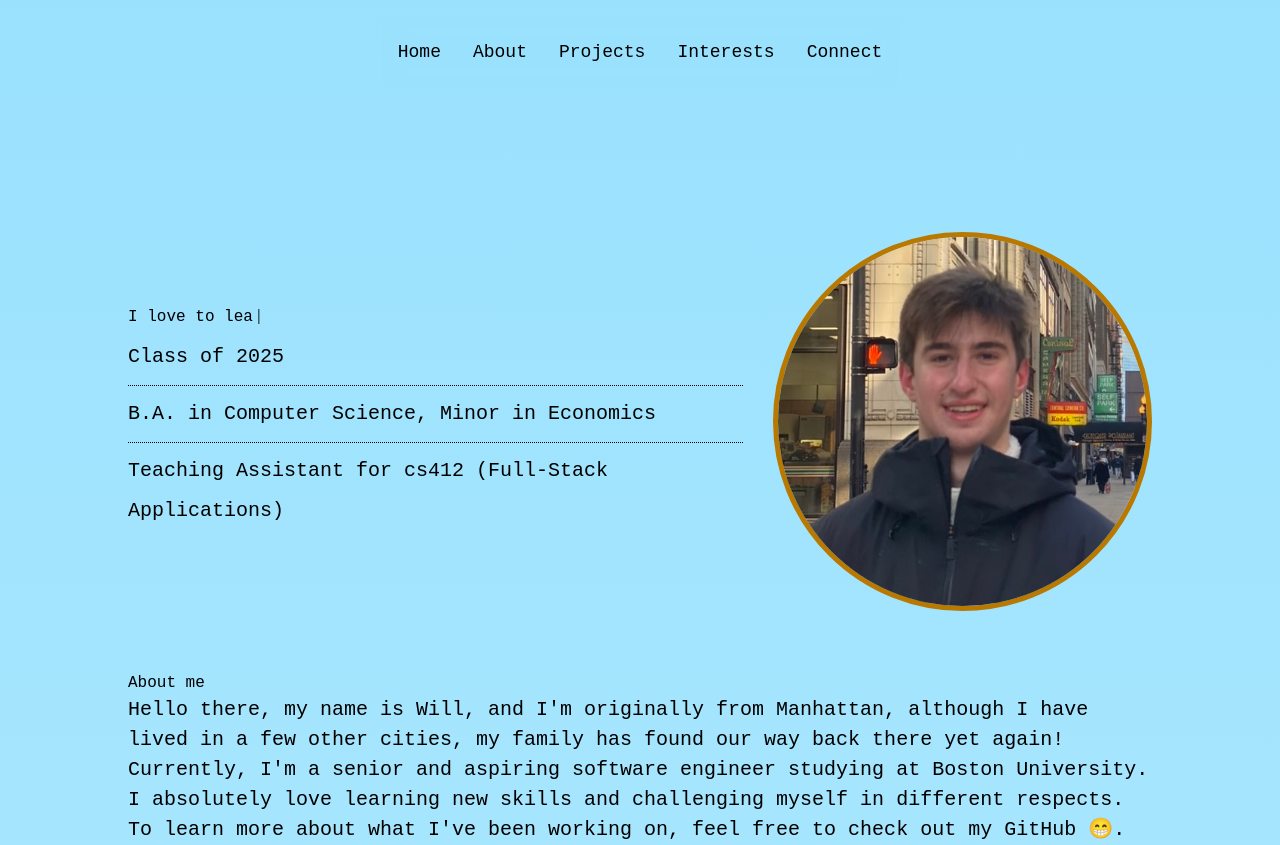
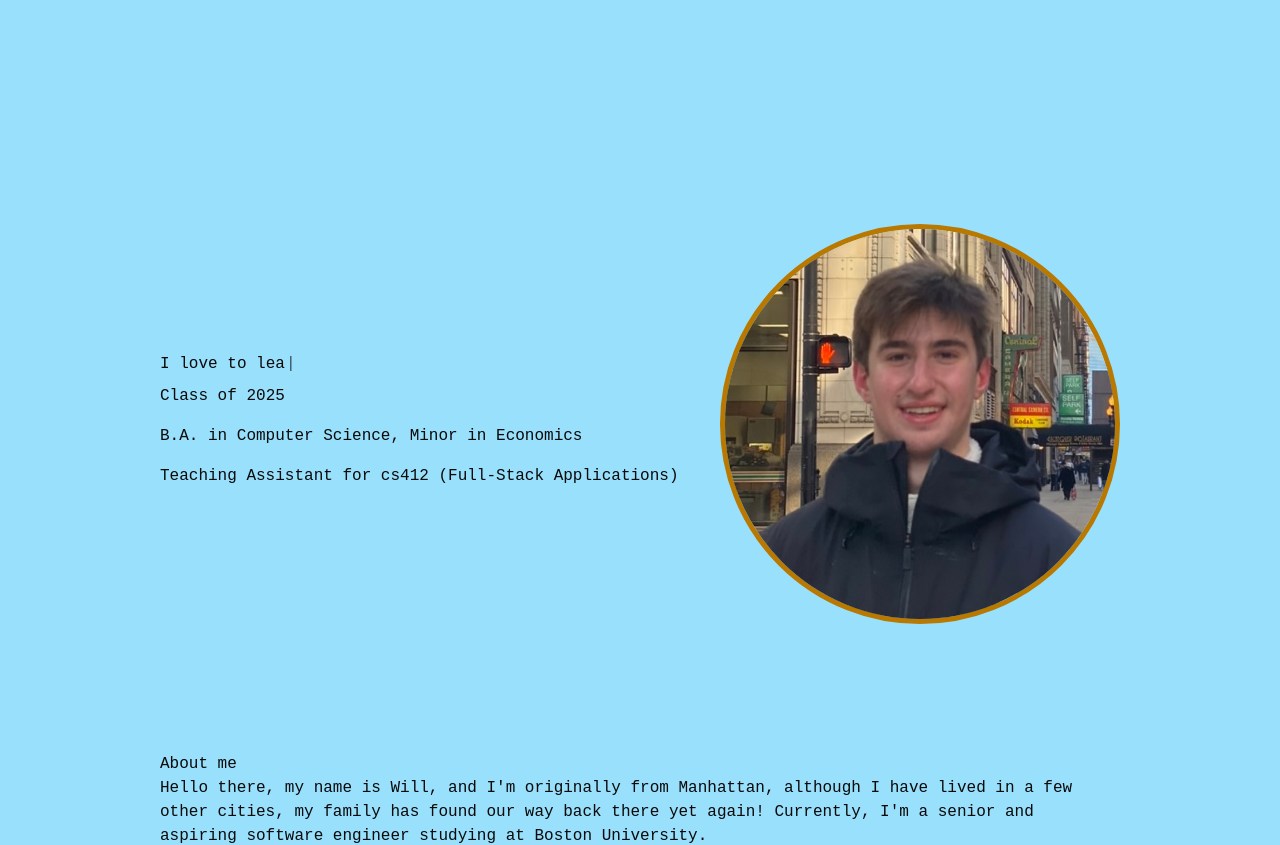
Before and after one commit to wderocco8/portfolio, a React (Vite) app: page / in a window 1280 px wide. Shown: the top 845 px of the page. Built offline with nearby package versions, Linux system fonts and the light colour scheme.

Commit message:
fixed some styles and started changing to tailwind

```diff
--- a/src/App.tsx
+++ b/src/App.tsx
@@ -1,7 +1,7 @@
 import About from "./components/About/About";
 import Activities from "./components/Activities/Activities";
 import Connect from "./components/Connect/Connect";
-import Navbar from "./components/Navbar/Navbar";
+// import Navbar from "./components/Navbar/Navbar";
 import Profile from "./components/Profile/Profile";
 import Projects from "./components/Projects/Projects";
 import { fadeInTableRows } from "./utils/fadeInTable";
@@ -15,30 +15,25 @@ function App() {
   };
 
   return (
-    <>
-      {/* Navigation bar */}
-      <Navbar />
+    <div className="scroll-smooth ">
+      {/* <Navbar /> */}
 
-      <div className="container">
-        {/* Name and Profile --> */}
+      <div className="w-3/4 flex flex-col gap-16 mx-auto mt-56 font-[Courier_New]">
         {/* TODO: navigate to `components/Profile/Profile.tsx and update all TODO:s */}
         <Profile />
 
         <div className="content-separator"></div>
 
-        {/* Short Bio */}
         {/* TODO: navigate to `components/About/About.tsx and update all TODO:s */}
         <About />
 
         <div className="content-separator"></div>
 
-        {/* Projects */}
         {/* TODO: navigate to `components/Projects/Projects.tsx and update all TODO:s */}
         <Projects />
 
         <div className="content-separator"></div>
 
-        {/* Activites and --> */}
         {/* TODO: navigate to `components/Activities/Activities.tsx and update all TODO:s */}
         <Activities />
 
@@ -50,12 +45,11 @@ function App() {
 
         <div className="content-separator"></div>
 
-        {/* chatbot Section */}
         {/* TODO: navigate to `components/Chatbot/Chatbot.tsx and update all TODO:s */}
-        {/* Chatbot is inactive (not using OpenAPI token to save money, find a free alternaitve in the future) */}
+        {/* NOTE: Chatbot is inactive (not using OpenAPI token to save money, find a free alternaitve in the future) */}
         {/* <Chatbot /> */}
       </div>
-    </>
+    </div>
   );
 }
 
--- a/src/components/About/About.tsx
+++ b/src/components/About/About.tsx
@@ -28,9 +28,9 @@ const aboutData: AboutData = {
 
 export default function About() {
   return (
-    <>
+    <div>
       <h2 id="about">About me</h2>
       {aboutData.info}
-    </>
+    </div>
   );
 }
--- a/src/components/Activities/Activities.tsx
+++ b/src/components/Activities/Activities.tsx
@@ -113,7 +113,7 @@ const activities: ActivityProps[] = [
  */
 export default function Activities() {
   return (
-    <>
+    <div>
       {/* TODO: with your info --> */}
       <h2 id="interests">How I spend my free time?</h2>
       <div className="interests-table-container">
@@ -132,6 +132,6 @@ export default function Activities() {
           </tbody>
         </table>
       </div>
-    </>
+    </div>
   );
 }
--- a/src/components/Chatbot/Chatbot.tsx
+++ b/src/components/Chatbot/Chatbot.tsx
@@ -8,6 +8,8 @@ import {
   ChatCompletionCreateParamsStreaming,
   ChatCompletionMessageParam,
 } from "openai/resources.mjs";
+
+// DISCLAIMER: THIS FILE IS TEMPORARILY DEPRECATED (MABYE WILL ADD BACK IF WE CREATE A REAL "BACKEND")
 
 // TODO: replace this with your actual experiences (you can write MUCH more than I did...)
 const USER_BACKGROUND = `
@@ -43,7 +45,6 @@ export default function Chatbot() {
   );
   const [isLoading, setIsLoading] = useState<boolean>(false);
   const chatboxRef = useRef<HTMLDivElement>(null);
-
 
   useEffect(() => {
     const scrollToBottom = () => {
--- a/src/components/Connect/Connect.tsx
+++ b/src/components/Connect/Connect.tsx
@@ -46,7 +46,7 @@ const connectData: ConnectDataItem[] = [
  */
 export default function Connect() {
   return (
-    <>
+    <div>
       <h2 id="connect">Let's Connect</h2>
       <div className="connect-container">
         <p>Feel free to reach out through any of these platforms:</p>
@@ -70,6 +70,6 @@ export default function Connect() {
           })}
         </ul>
       </div>
-    </>
+    </div>
   );
 }
--- a/src/components/Profile/Profile.tsx
+++ b/src/components/Profile/Profile.tsx
@@ -1,8 +1,8 @@
 import Typewriter from "typewriter-effect";
-import "./Profile.css"
+import "./Profile.css";
 
 interface ProfileData {
-  typewriterName: string[];
+  typewriter: string[];
   graduatingClass: number;
   majorMinor: string;
   websiteHref: string;
@@ -15,7 +15,7 @@ interface ProfileData {
  * `websiteHref`, and `imgSrc` with your personal information.
  */
 const profileData: ProfileData = {
-  typewriterName: [
+  typewriter: [
     "Heyo peeps, I'm Will.",
     "I love to learn.",
     "William De Rocco :)",
@@ -24,7 +24,7 @@ const profileData: ProfileData = {
   majorMinor: "B.A. in Computer Science, Minor in Economics",
   websiteHref: "https://github.com/wderocco8",
   imgSrc: "/images/profile/profile.jpeg",
-  currentPosition: "Teaching Assistant for cs412 (Full-Stack Applications)"
+  currentPosition: "Teaching Assistant for cs412 (Full-Stack Applications)",
 };
 
 /**
@@ -38,8 +38,9 @@ export default function Profile() {
         <h1>
           <Typewriter
             options={{
-              strings: profileData.typewriterName,
+              strings: profileData.typewriter,
               autoStart: true,
+              loop: true,
               delay: 75,
             }}
           />
--- a/src/components/Projects/Projects.tsx
+++ b/src/components/Projects/Projects.tsx
@@ -48,7 +48,7 @@ const projects: ProjectProps[] = [
  */
 export default function Projects() {
   return (
-    <>
+    <div>
       <h2 id="projects">Projects</h2>
       <div className="projects-container">
         {projects.map((project, index) => (
@@ -61,6 +61,6 @@ export default function Projects() {
           />
         ))}
       </div>
-    </>
+    </div>
   );
 }
--- a/src/index.css
+++ b/src/index.css
@@ -43,9 +43,9 @@
 
 :root {
   --radius: 0.625rem;
-  --background: oklch(1 0 0);
+  --background: oklch(0.87 0.0812 224.75);
   --foreground: oklch(0.145 0 0);
-  --card: oklch(1 0 0);
+  --card: oklch(0.95 0.0217 39.38);
   --card-foreground: oklch(0.145 0 0);
   --popover: oklch(1 0 0);
   --popover-foreground: oklch(0.145 0 0);
@@ -77,9 +77,9 @@
 }
 
 .dark {
-  --background: oklch(0.145 0 0);
+  --background: oklch(0.41 0.0356 255.28);
   --foreground: oklch(0.985 0 0);
-  --card: oklch(0.205 0 0);
+  --card: oklch(0.35 0.0386 248.97);
   --card-foreground: oklch(0.985 0 0);
   --popover: oklch(0.205 0 0);
   --popover-foreground: oklch(0.985 0 0);
@@ -119,151 +119,6 @@
   }
 }
 
-
-/**** OLD STYLES ****/
-/* TODO: Replace following colors with your preferred themes */
-
-:root {
-  /* Light mode colors */
-  --primary-color: hsl(197, 98%, 80%);
-  --secondary-color: hsl(15, 80%, 94%);
-  --text-color: hsl(0, 0%, 0%);
-  --accent-color: hsla(27, 94%, 87%, 0.529);
-  --nav-background: hsl(197, 98%, 80%, 0.7);
-  --link-hover-color: hsl(0, 0%, 0%);
-  --chatbot-assistant: hsl(0, 0%, 94%);
-
-  /* Dark mode colors */
-  --primary-color-dark: hsl(214, 21%, 30%);
-  --secondary-color-dark: hsl(210, 29%, 24%);
-  --text-color-dark: hsl(0, 0%, 94%);
-  --accent-color-dark: hsl(0, 0%, 37%);
-  --nav-background-dark: hsl(214, 21%, 30%, 0.7);
-  --link-hover-color-dark: hsl(0, 0%, 100%);
-  --chatbot-assistant-dark: hsl(0, 0%, 37%);
-}
-
-* {
-  box-sizing: border-box;
-}
-
-html {
-  scroll-behavior: smooth;
-}
-
-body {
-  font-family: "Courier New", monospace;
-  background-image: linear-gradient(to bottom, var(--primary-color), #ffffff87);
-  background-color: var(--primary-color);
-  min-height: 100vh;
-  color: var(--text-color);
-}
-
-.container {
-  max-width: 80%;
-  margin: 80px auto;
-  padding-top: 80px;
-}
-
-.content-separator {
-  height: 60px;
-}
-
-p {
-  font-size: 20px;
-  line-height: 150%;
-}
-
-ul {
-  list-style-type: none;
-  font-size: 20px;
-  line-height: 200%;
-  padding-left: 0;
-  margin: 0;
-}
-
-/************************** ui  ***************************/
-
-.input {
-  width: 100%;
-  height: 100px;
-  padding: 10px;
-  border-color: var(--accent-color);
-  border-radius: 4px;
-  font-size: 14px;
-  resize: none;
-  transition: border-color 0.2s;
-}
-
-.input:focus {
-  border-color: var(--primary-color);
-  outline: none;
-}
-
-.button {
-  align-self: flex-end;
-  padding: 10px 15px;
-  background-color: var(--primary-color);
-  color: var(--text-color);
-  border: none;
-  border-radius: 4px;
-  cursor: pointer;
-  font-size: 14px;
-  transition: background-color 0.2s;
-}
-
-.button:hover {
-  background-color: color-mix(
-    in srgb,
-    var(--primary-color) 90%,
-    var(--text-color)
-  );
-}
-
-/************************** dark mode  ***************************/
-@media (prefers-color-scheme: dark) {
-  :root {
-    --primary-color: var(--primary-color-dark);
-    --secondary-color: var(--secondary-color-dark);
-    --text-color: var(--text-color-dark);
-    --accent-color: var(--accent-color-dark);
-    --nav-background: var(--nav-background-dark);
-    --link-hover-color: var(--link-hover-color-dark);
-    --chatbot-assistant: var(--chatbot-assistant-dark);
-  }
-
-  body {
-    background-image: linear-gradient(to bottom, var(--primary-color), #5f5f5f84);
-    background-color: var(--primary-color);
-    color: var(--text-color);
-  }
-
-  a {
-    color: var(--link-hover-color-dark);
-  }
-
-  .navbar {
-    background-color: var(--nav-background);
-  }
-
-  .project {
-    background-color: var(--secondary-color);
-  }
-
-  .interests-table-container {
-    background-color: var(--secondary-color);
-  }
-
-  /* Dark mode text and links */
-  .nav-links a {
-    color: var(--text-color);
-  }
-
-  .nav-links a:hover {
-    color: var(--link-hover-color);
-  }
-}
-
 /************************** tilting card effect  ***************************/
 .tilt {
   cursor: pointer;
--- /dev/null
+++ b/src/old.css
@@ -0,0 +1,143 @@
+/**** OLD STYLES ****/
+/* TODO: Replace following colors with your preferred themes */
+
+:root {
+  /* Light mode colors */
+  --primary-color: hsl(197, 98%, 80%);
+  --secondary-color: hsl(15, 80%, 94%);
+  --text-color: hsl(0, 0%, 0%);
+  --accent-color: hsla(27, 94%, 87%, 0.529);
+  --nav-background: hsl(197, 98%, 80%, 0.7);
+  --link-hover-color: hsl(0, 0%, 0%);
+  --chatbot-assistant: hsl(0, 0%, 94%);
+
+  /* Dark mode colors */
+  --primary-color-dark: hsl(214, 21%, 30%);
+  --secondary-color-dark: hsl(210, 29%, 24%);
+  --text-color-dark: hsl(0, 0%, 94%);
+  --accent-color-dark: hsl(0, 0%, 37%);
+  --nav-background-dark: hsl(214, 21%, 30%, 0.7);
+  --link-hover-color-dark: hsl(0, 0%, 100%);
+  --chatbot-assistant-dark: hsl(0, 0%, 37%);
+}
+
+* {
+  box-sizing: border-box;
+}
+
+html {
+  scroll-behavior: smooth;
+}
+
+body {
+  font-family: "Courier New", monospace;
+  background-image: linear-gradient(to bottom, var(--primary-color), #ffffff87);
+  background-color: var(--primary-color);
+  min-height: 100vh;
+  color: var(--text-color);
+}
+
+.container {
+  max-width: 80%;
+  margin: 80px auto;
+  padding-top: 80px;
+}
+
+.content-separator {
+  height: 60px;
+}
+
+p {
+  font-size: 20px;
+  line-height: 150%;
+}
+
+ul {
+  list-style-type: none;
+  font-size: 20px;
+  line-height: 200%;
+  padding-left: 0;
+  margin: 0;
+}
+
+/************************** ui  ***************************/
+
+.input {
+  width: 100%;
+  height: 100px;
+  padding: 10px;
+  border-color: var(--accent-color);
+  border-radius: 4px;
+  font-size: 14px;
+  resize: none;
+  transition: border-color 0.2s;
+}
+
+.input:focus {
+  border-color: var(--primary-color);
+  outline: none;
+}
+
+.button {
+  align-self: flex-end;
+  padding: 10px 15px;
+  background-color: var(--primary-color);
+  color: var(--text-color);
+  border: none;
+  border-radius: 4px;
+  cursor: pointer;
+  font-size: 14px;
+  transition: background-color 0.2s;
+}
+
+.button:hover {
+  background-color: color-mix(
+    in srgb,
+    var(--primary-color) 90%,
+    var(--text-color)
+  );
+}
+
+/************************** dark mode  ***************************/
+@media (prefers-color-scheme: dark) {
+  :root {
+    --primary-color: var(--primary-color-dark);
+    --secondary-color: var(--secondary-color-dark);
+    --text-color: var(--text-color-dark);
+    --accent-color: var(--accent-color-dark);
+    --nav-background: var(--nav-background-dark);
+    --link-hover-color: var(--link-hover-color-dark);
+    --chatbot-assistant: var(--chatbot-assistant-dark);
+  }
+
+  body {
+    background-image: linear-gradient(to bottom, var(--primary-color), #5f5f5f84);
+    background-color: var(--primary-color);
+    color: var(--text-color);
+  }
+
+  a {
+    color: var(--link-hover-color-dark);
+  }
+
+  .navbar {
+    background-color: var(--nav-background);
+  }
+
+  .project {
+    background-color: var(--secondary-color);
+  }
+
+  .interests-table-container {
+    background-color: var(--secondary-color);
+  }
+
+  /* Dark mode text and links */
+  .nav-links a {
+    color: var(--text-color);
+  }
+
+  .nav-links a:hover {
+    color: var(--link-hover-color);
+  }
+}
```
